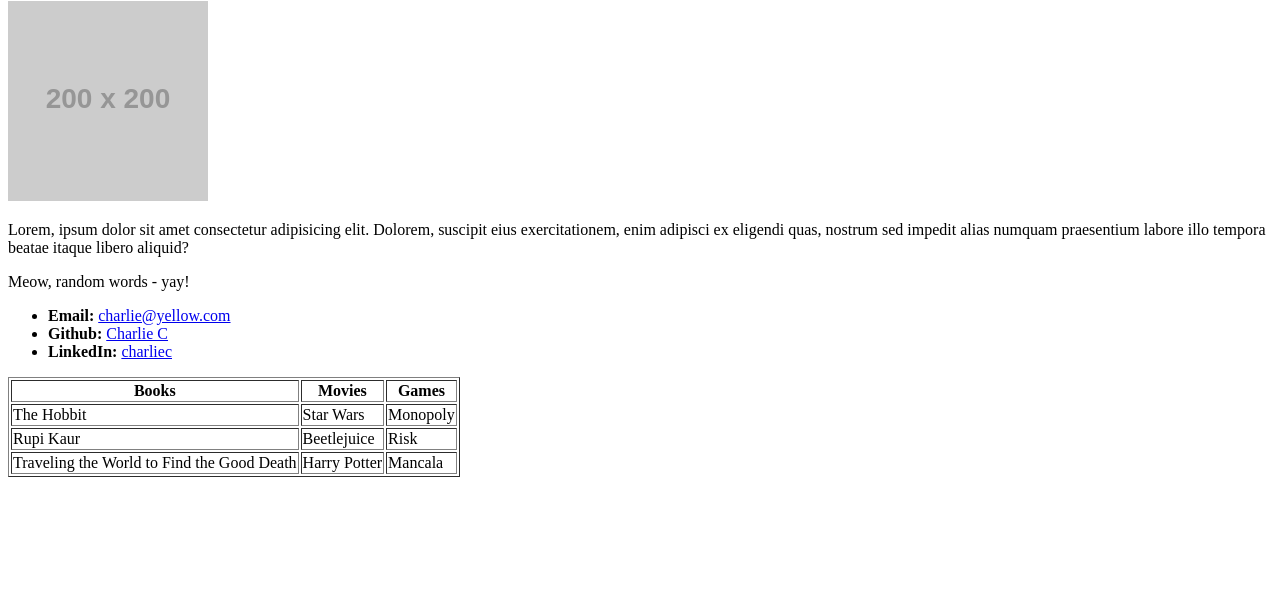
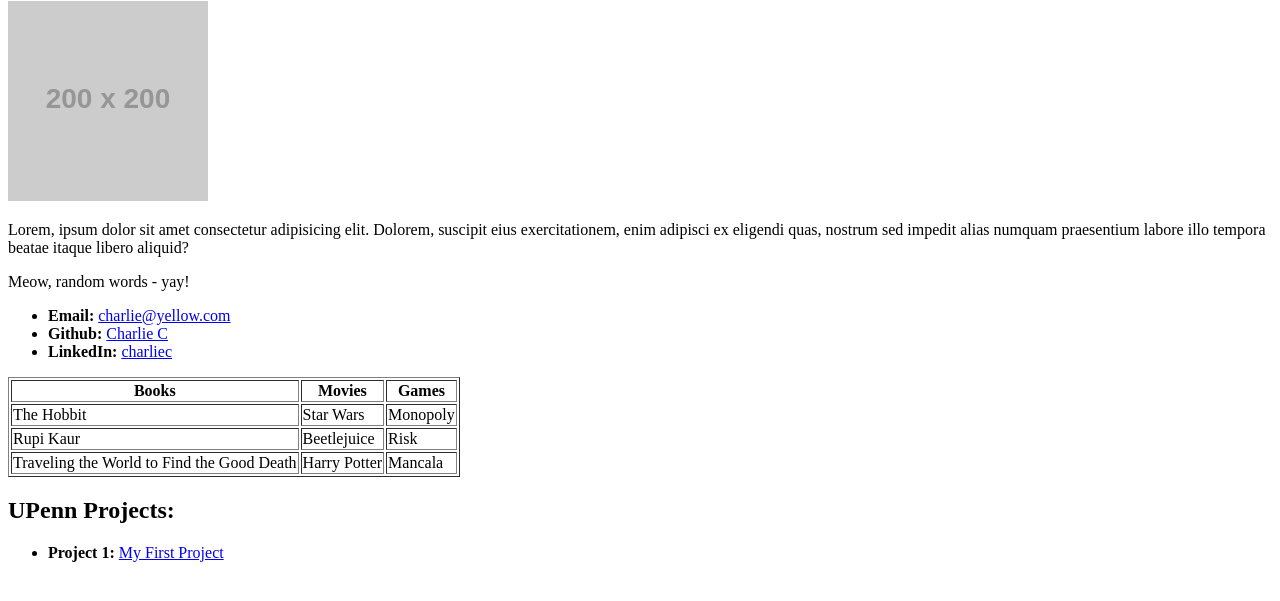
Before and after one commit to CharlotteC21/charlottec21.github.io, a plain HTML site: page index.html in a window 1280 px wide. Shown: the part 79-680 px from the top of the page. Drawn offline with Linux system fonts and the light colour scheme; placeholder pictures from the web are drawn by us.

Commit message:
added link to project 1

```diff
--- a/index.html
+++ b/index.html
@@ -43,5 +43,10 @@
       <td>Mancala</td>
     </tr>
   </table>
+
+  <h2>UPenn Projects:</h2>
+  <ul>
+    <li><strong>Project 1: </strong> <a href="https://charlottec21.github.io/upenn_project1/">My First Project</a></li>
+  </ul>
 </body>
 </html>
```
Also changed, not shown: 1 other file.
